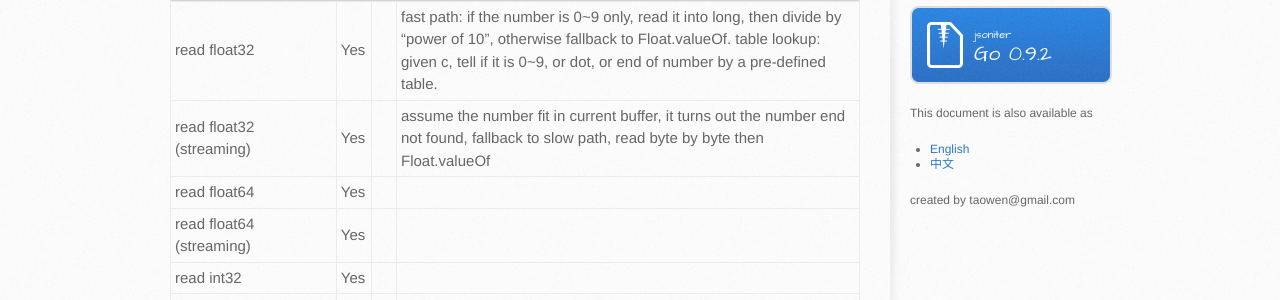
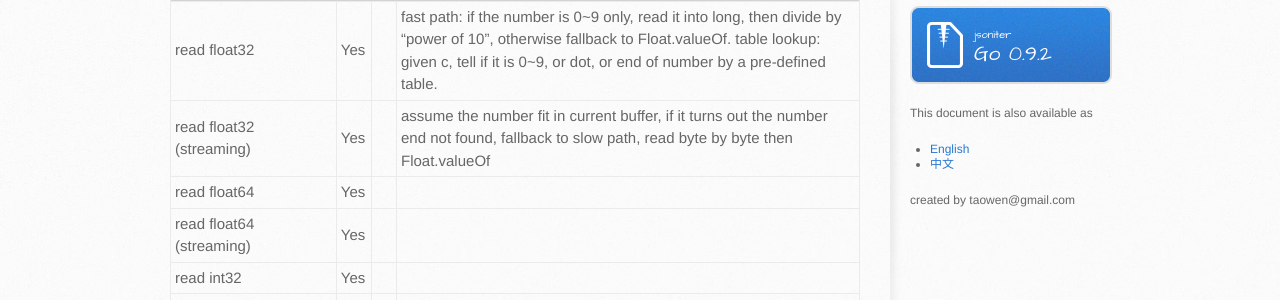
Before and after one commit to json-iterator/json-iterator.github.io, a Jekyll site: the page built from features.md, in a window 1280 px wide and 900 px high. Shown: the part 326-626 px from the top of the window. Built offline with Jekyll 4.4.1, drawn with Linux system fonts in a browser that asks for light colours; comment, search, counter and statistics services are not loaded.

Commit message:
Update features.md

```diff
--- a/features.md
+++ b/features.md
@@ -8,7 +8,7 @@ title: Jsoniter Features (Java Version)
 | feature | java | go | note |
 | --- | --- | --- | --- |
 | read float32 | Yes |  | fast path: if the number is 0~9 only, read it into long, then divide by "power of 10", otherwise fallback to Float.valueOf. table lookup: given c, tell if it is 0~9, or dot, or end of number by a pre-defined table. |
-| read float32 (streaming) | Yes |  | assume the number fit in current buffer, it turns out the number end not found, fallback to slow path, read byte by byte then Float.valueOf |
+| read float32 (streaming) | Yes |  | assume the number fit in current buffer, if it turns out the number end not found, fallback to slow path, read byte by byte then Float.valueOf |
 | read float64 | Yes |  |
 | read float64 (streaming) | Yes |  |
 | read int32 | Yes |  |
```
